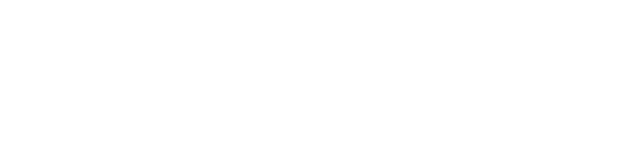
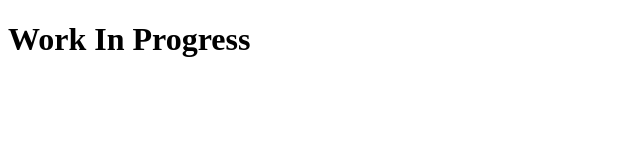
Before and after one commit to DakotaCoder/dakotacoder.github.io, a plain HTML site: page index.html in a window 1280 px wide. Shown: the whole page, without its empty margins (0-640 px from the left). Drawn offline with Linux system fonts and the light colour scheme.

Commit message:
Update index.html

```diff
--- a/index.html
+++ b/index.html
@@ -7,7 +7,7 @@
     <title>Hello World</title>
 </head>
 <body>
-    <h1 Work In Progress/h1>
+    <h1>Work In Progress</h1>
 
 </body>
 </html>
```
